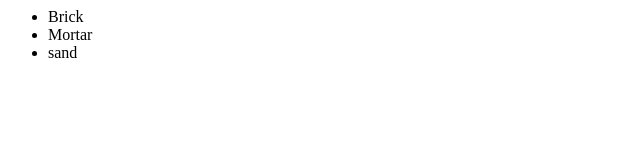
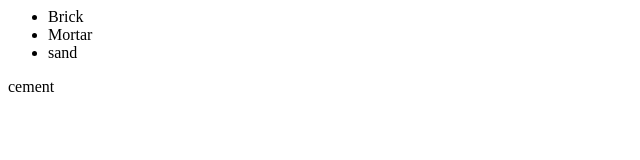
Before and after one commit to karthik531/hello-world, a plain HTML site: page index.html in a window 1280 px wide. Shown: the full height of the page, 0-640 px from the left. Drawn offline with Linux system fonts and the light colour scheme.

Commit message:
new module

```diff
--- a/index.html
+++ b/index.html
@@ -6,6 +6,9 @@
                 <li>Mortar</li>
                 <li>sand</li>
             </ul>
+            <mod2>
+                <l1>cement</l1>
+            </mod2>
         </div>
     </body>
 </html>
```
